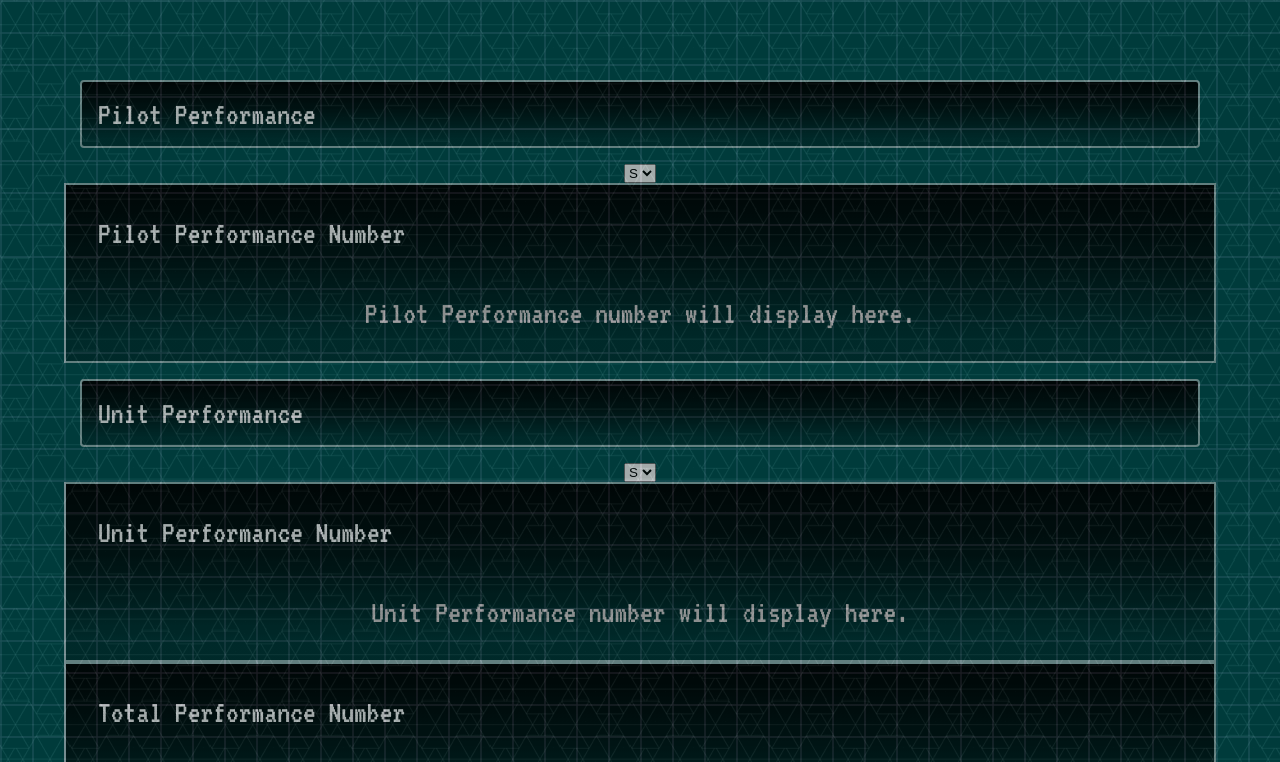
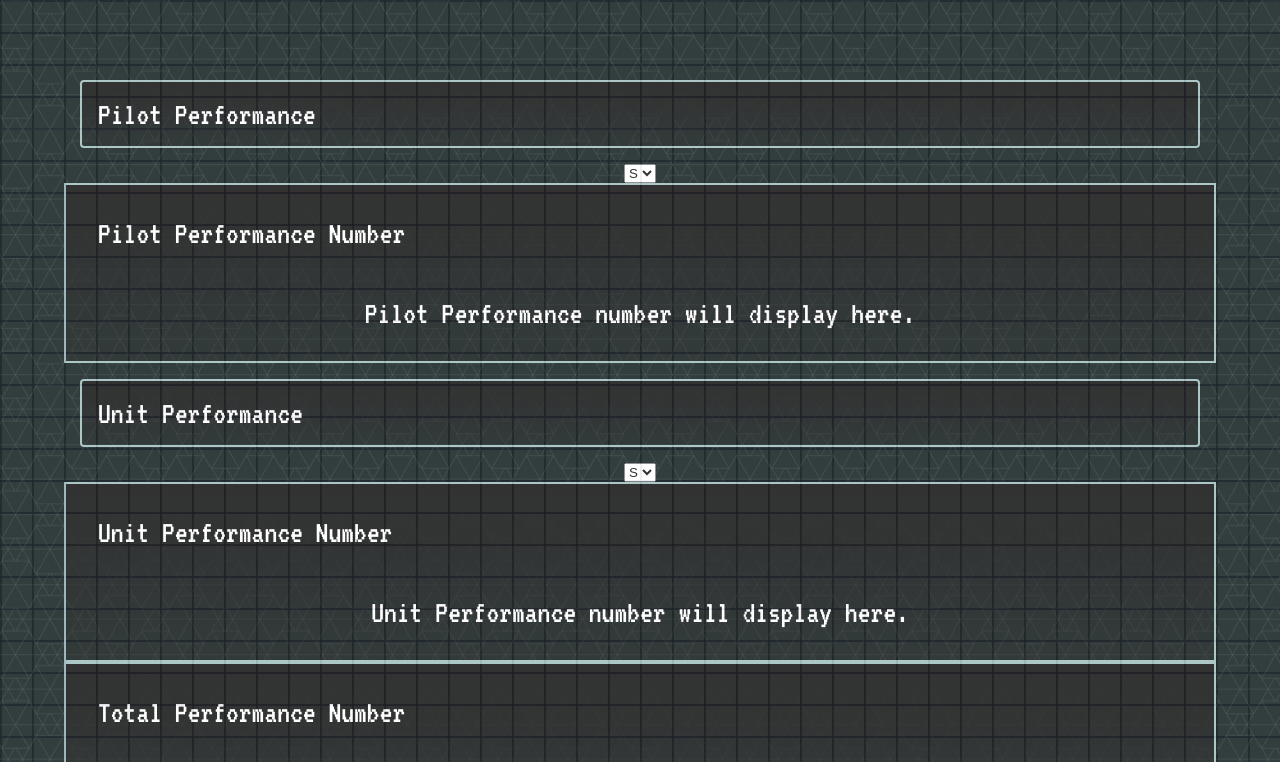
Before and after one commit to VenturingGuy/customCalculator, a plain HTML site: page index.html in a window 1280 px wide. Shown: the top 762 px of the page. Drawn offline with Linux system fonts and the light colour scheme.

Commit message:
dis my best

```diff
--- a/index.html
+++ b/index.html
@@ -8,7 +8,7 @@
     <body>
         <form id="display">
             <!-- Pilot/Unit, Weapon Adjustment Display-->
-            <div id="image-layer">
+            <div id="image-layer" class="image-layer">
                 <div id="pu-wp-adjustment-display">
                     <label for="pilot-performance">Pilot Performance</label>
                     <select name="pilot-performance" id="pilot-performance">
--- a/resources/css/style.css
+++ b/resources/css/style.css
@@ -6,8 +6,7 @@ body {
     width: 100%;
     height: 100vh;
 
-    background: #002626;
-    background-image: linear-gradient(rgba(141, 141, 172, .7) .1em,
+    background: linear-gradient(rgba(141, 141, 172, .7) .1em,
     transparent .1em), linear-gradient(90deg, rgba(141, 141, 172, .7) .1em,
     transparent .1em);
 
@@ -21,6 +20,7 @@ h1, h2, h3, h4, h5, h6 {
     overflow: visible;
     padding-top: 0.5em;
     padding-bottom: 0.15em;
+    opacity: 1.0;
 }
 #display {
     display: flex;
@@ -30,9 +30,9 @@ h1, h2, h3, h4, h5, h6 {
 }
 
 #image-layer {
-    background-color: #005252;
-    opacity: 0.8;
+    background-color: rgba(0, 17, 17, 0.8);
 }
+
 
 #display label, #display h2{
     color: #ffffff;
@@ -48,10 +48,11 @@ select, input{
 }
 
 p {
-    color: #ddd5d5;
+    color: #ffffff;
     text-align: center;
 
     font-size: 2em;
+    opacity: 1.0;
 }
 
 #pu-wp-adjustment-display label, #pu-wp-adjustment-display section{
@@ -61,7 +62,7 @@ p {
 
 #rc-adjustment-display label, #rc-adjustment-display h2{
     border: solid 2px #7e2814;
-    background: linear-gradient(180deg, rgba(169,33,0,1) 0%, rgba(0,0,0,1) 50%, rgba(169,33,0,1) 90%);
+    background: linear-gradient(180deg, rgba(169,33,0,1) 0%, rgb(68, 14, 0, 1) 50%, rgba(169,33,0,1) 90%);
 }
 
 #value-display h2 {
```
